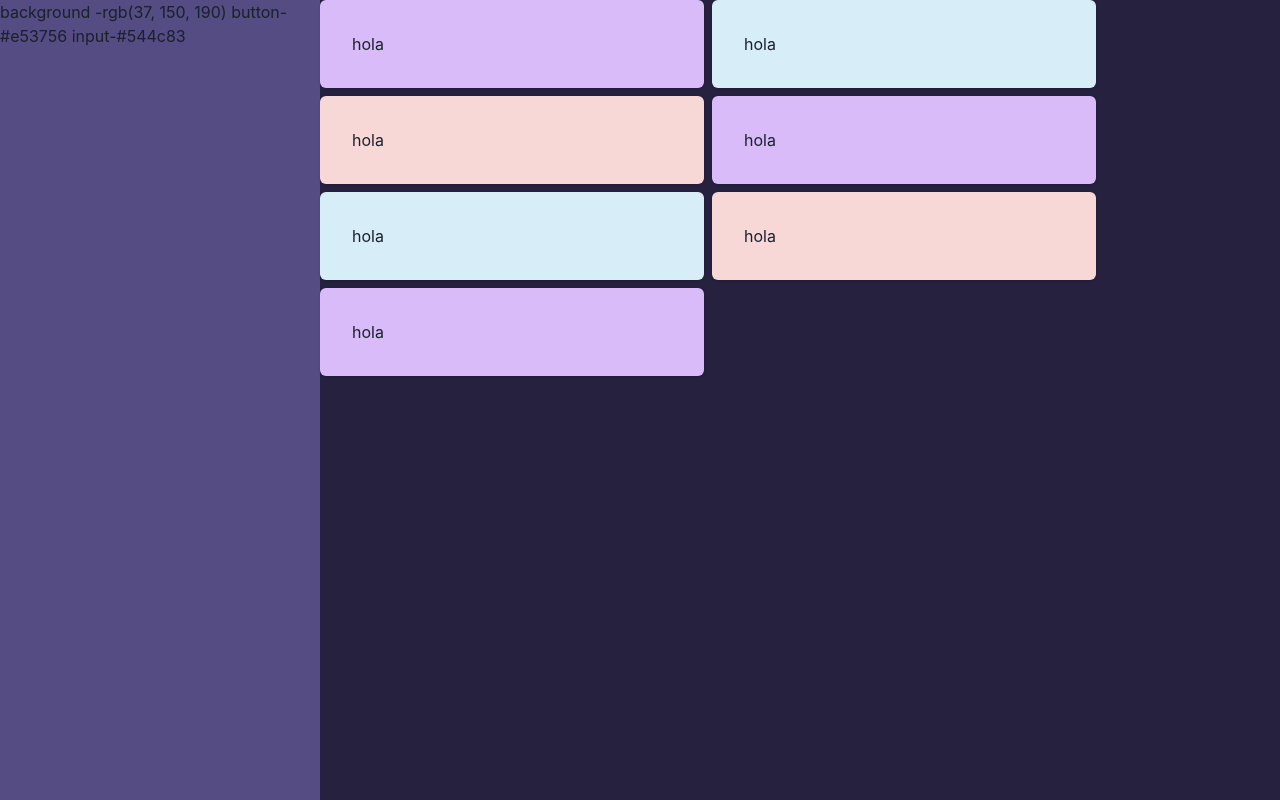
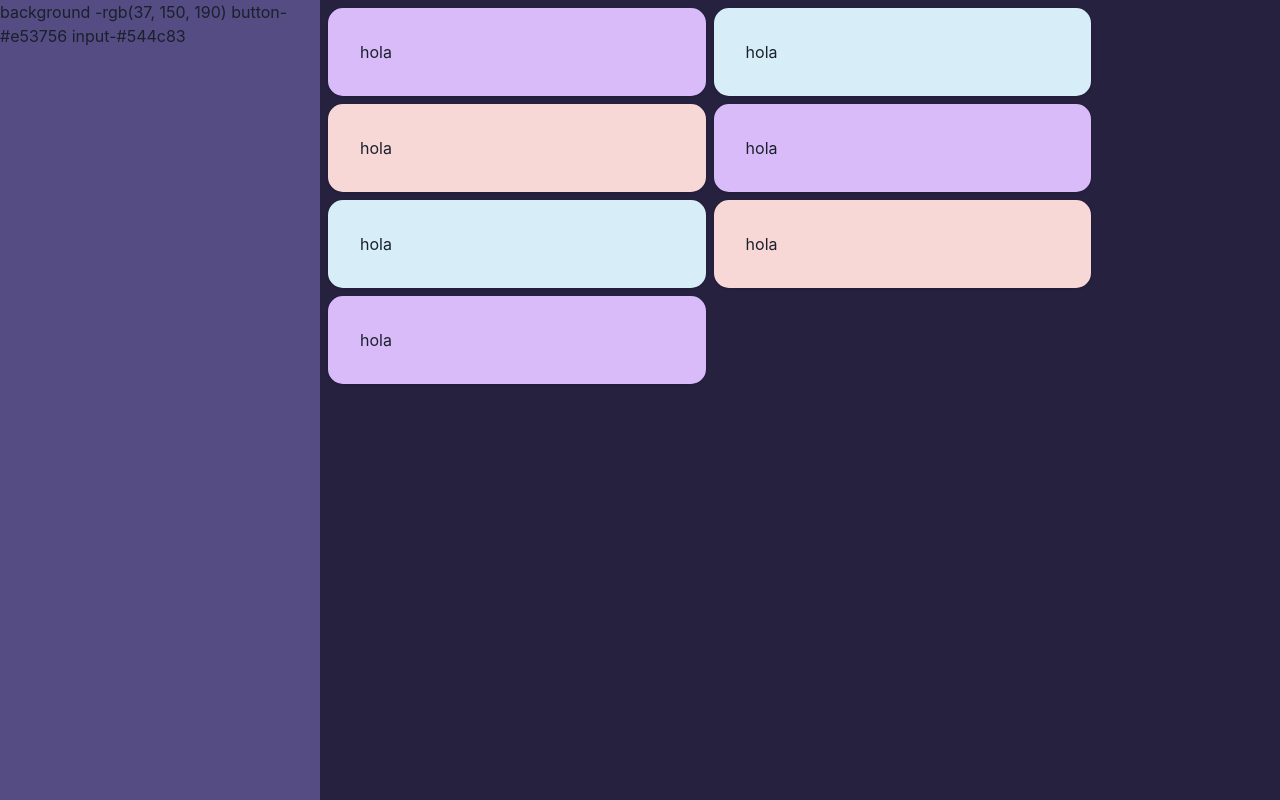
Before and after one commit to akareagwom/note-pal, a React (Vite) app: page /Layout in a window 1280 px wide. Built offline with nearby package versions, Linux system fonts and the light colour scheme.

Commit message:
card adjustment

```diff
--- a/src/notes/components/CardComp.tsx
+++ b/src/notes/components/CardComp.tsx
@@ -2,38 +2,38 @@ import { Box,  Card, CardHeader, CardBody, Text, Flex} from "@chakra-ui/react"
 
 const CardComp =()=>{
     return(
-        <Flex gap={2} flexWrap={'wrap'}>
-            <Card w={'40%'} p={3} bg='rgba(218,187,250,255)'>
+        <Flex p={2} gap={2} flexWrap={'wrap'}>
+            <Card borderRadius={15} w={'40%'} p={3} bg='rgba(218,187,250,255)'>
                 <CardBody >
                     <Text>hola</Text>
                 </CardBody>
             </Card>
-            <Card w={'40%'} p={3} bg={'rgba(215,238,248,255)'}>
+            <Card borderRadius={15} w={'40%'} p={3} bg={'rgba(215,238,248,255)'}>
                 <CardBody>
                     <Text>hola</Text>
                 </CardBody>
             </Card>
-            <Card w={'40%'} p={3} bg={'#f8d7d7'}>
+            <Card borderRadius={15} w={'40%'} p={3} bg={'#f8d7d7'}>
                 <CardBody>
                     <Text>hola</Text>
                 </CardBody>
             </Card>
-            <Card w={'40%'} p={3} bg='rgba(218,187,250,255)'>
+            <Card borderRadius={15} w={'40%'} p={3} bg='rgba(218,187,250,255)'>
                 <CardBody >
                     <Text>hola</Text>
                 </CardBody>
             </Card>
-            <Card w={'40%'} p={3} bg={'rgba(215,238,248,255)'}>
+            <Card borderRadius={15} w={'40%'} p={3} bg={'rgba(215,238,248,255)'}>
                 <CardBody>
                     <Text>hola</Text>
                 </CardBody>
             </Card>
-            <Card w={'40%'} p={3} bg={'#f8d7d7'}>
+            <Card borderRadius={15} w={'40%'} p={3} bg={'#f8d7d7'}>
                 <CardBody>
                     <Text>hola</Text>
                 </CardBody>
             </Card>
-            <Card w={'40%'} p={3} bg='rgba(218,187,250,255)'>
+            <Card borderRadius={15} w={'40%'} p={3} bg='rgba(218,187,250,255)'>
                 <CardBody >
                     <Text>hola</Text>
                 </CardBody>
```
